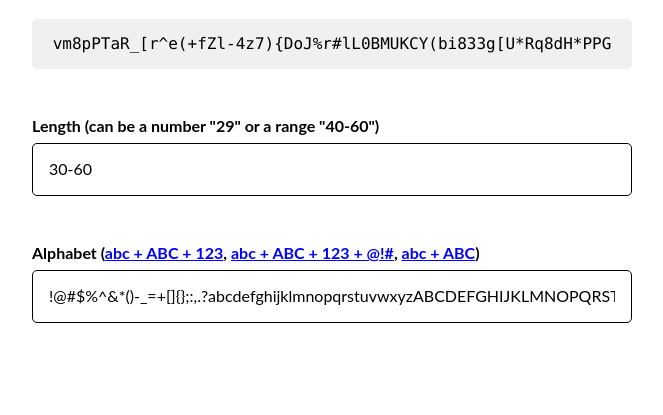
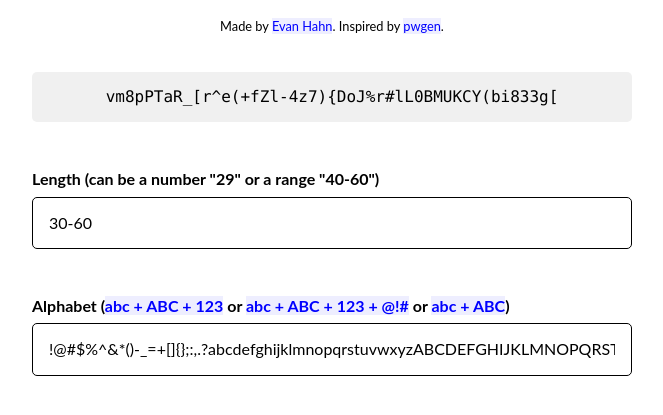
Before and after one commit to EvanHahn/pwgen, a plain HTML site: page index.html in a window 1280 px wide. Shown: the part 61-476 px from the top of the page, without its empty margins (308-971 px from the left). Drawn offline with nearby package versions, Linux system fonts and the light colour scheme.

Commit message:
Some finishing touches

```diff
--- a/index.html
+++ b/index.html
@@ -15,6 +15,10 @@
 
 <h1>pwgen</h1>
 
+<h2>
+  Made by <a href="https://evanhahn.com">Evan Hahn</a>. Inspired by <a href="https://pwgen.sourceforge.io/">pwgen</a>.
+</h2>
+
 <noscript class="box">Please enable JavaScript.</noscript>
 
 <div id="output" class="box">...</div>
@@ -26,8 +30,8 @@
   </div>
 
   <div class="form-control">
-    <label for="alphabet">Alphabet (<a href="#" data-alphabet="abcdefghijklmnopqrstuvwxyzABCDEFGHIJKLMNOPQRSTUVWXYZ0123456789">abc + ABC + 123</a>,
-      <a href="#" data-alphabet="!@#$%^&*()-_=+[]{};:,.?abcdefghijklmnopqrstuvwxyzABCDEFGHIJKLMNOPQRSTUVWXYZ0123456789">abc + ABC + 123 + @!#</a>,
+    <label for="alphabet">Alphabet (<a href="#" data-alphabet="abcdefghijklmnopqrstuvwxyzABCDEFGHIJKLMNOPQRSTUVWXYZ0123456789">abc + ABC + 123</a> or
+      <a href="#" data-alphabet="!@#$%^&*()-_=+[]{};:,.?abcdefghijklmnopqrstuvwxyzABCDEFGHIJKLMNOPQRSTUVWXYZ0123456789">abc + ABC + 123 + @!#</a> or
       <a href="#" data-alphabet="abcdefghijklmnopqrstuvwxyzABCDEFGHIJKLMNOPQRSTUVWXYZ">abc + ABC</a>)</label>
     <input id="alphabet" data-bind="alphabet" value="!@#$%^&*()-_=+[]{};:,.?abcdefghijklmnopqrstuvwxyzABCDEFGHIJKLMNOPQRSTUVWXYZ0123456789" maxlength="255" spellcheck="false">
   </div>
--- a/the.css
+++ b/the.css
@@ -3,7 +3,14 @@
 }
 
 a {
-  color: blue;
+  color: #00f;
+  background-color: #eef;
+  text-decoration: none;
+}
+
+a:hover {
+  color: #eef;
+  background-color: #00f;
 }
 
 body {
@@ -13,8 +20,14 @@
   max-width: 600px;
 }
 
-h1 {
+h1, h2 {
   text-align: center;
+}
+
+h2 {
+  font-weight: normal;
+  font-size: 80%;
+  margin-bottom: 3em;
 }
 
 .box {
--- a/the.js
+++ b/the.js
@@ -1,3 +1,5 @@
+/* global crypto, requestAnimationFrame */
+
 const $ = document.querySelector.bind(document)
 const $$ = document.querySelectorAll.bind(document)
 
@@ -38,7 +40,7 @@
   console.log(length)
 
   const arr = new Uint8Array(length)
-  window.crypto.getRandomValues(arr)
+  crypto.getRandomValues(arr)
 
   return [].map.call(arr, (v) => {
     return alphabet[v % alphabet.length]
@@ -53,6 +55,7 @@
 }
 
 function render () {
+  requestAnimationFrame(() => {
     let [minLength, maxLength] = state.length.split('-', 2).map((s) => parseInt(s))
     minLength = minLength || 1
     maxLength = maxLength || minLength
@@ -62,6 +65,7 @@
       maxLength: maxLength,
       alphabet: state.alphabet
     }))
+  })
 }
 
 render()
```
Lines whose indentation alone changed are shown as unchanged.
